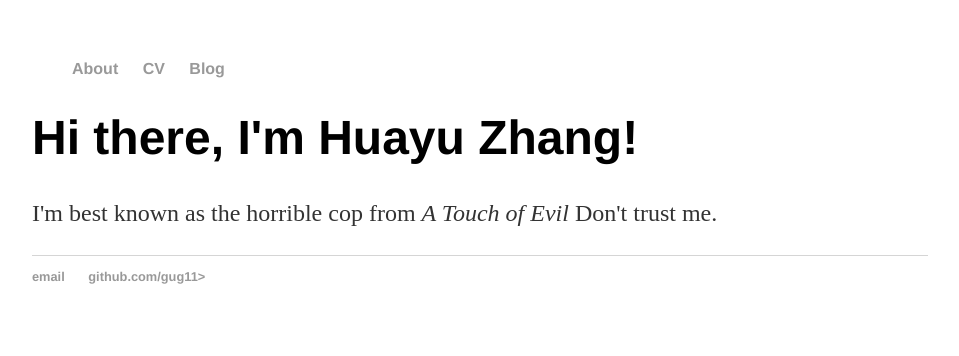
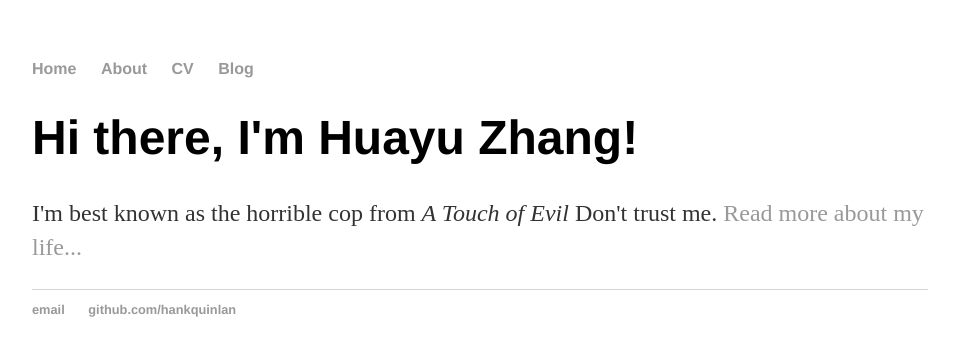
Before and after one commit to GUG11/gug11.github.io, a Jekyll site: the page built from index.html, in a window 1280 px wide. Shown: the top 356 px of the page, without its empty margins (160-1119 px from the left). Built offline with Jekyll 4.4.1, drawn with Linux system fonts in a browser that asks for light colours.

Commit message:
Update index.html

```diff
--- a/index.html
+++ b/index.html
@@ -1,30 +1,10 @@
-<!DOCTYPE html>
-<html>
-  <head>
-    <title> Huayu Zhang</title>
-    <!-- link to main stylesheet -->
-    <link rel="stylesheet" type="text/css" href="/css/main.css">
-  </head>
-  <body>
-    <nav>
-    <ul>
-      <li><a href="/"></a><li>
-      <li><a href="/about">About</a></li>
-      <li><a href="/cv">CV</a></li>
-      <li><a href="/blog">Blog</a></li>
-    </ul>
-    </nav>
-    <div class="container">
-    <div class="blurb">
-      <h1>Hi there, I'm Huayu Zhang!</h1>
-        <p> I'm best known as the horrible cop from <em>A Touch of Evil</em> Don't trust me. <a href="/about"? Read more about my life...</a></p>
-    </div><!-- /.blurb -->
-    </div><!-- /.container -->
-    <footer>
-    <ul>
-      <li><a href="hy-zhang11@mails.tsinghua.edu.cn">email</a></li>
-      <li><a href="https://github.com/gug11">github.com/gug11></a></li>
-    </ul>
-    </footer>
-  </body>
-</html>
+---
+layout: default
+title: Huayu Zhang
+---
+<div class="blurb">
+  <h1>Hi there, I'm Huayu Zhang!</h1>
+  <p>I'm best known as the horrible cop from <em>A Touch of Evil</em> Don't trust
+  me. <a href="/about">Read more about my life...</a>
+  </p>
+</div><!-- /.blurb -->
```
